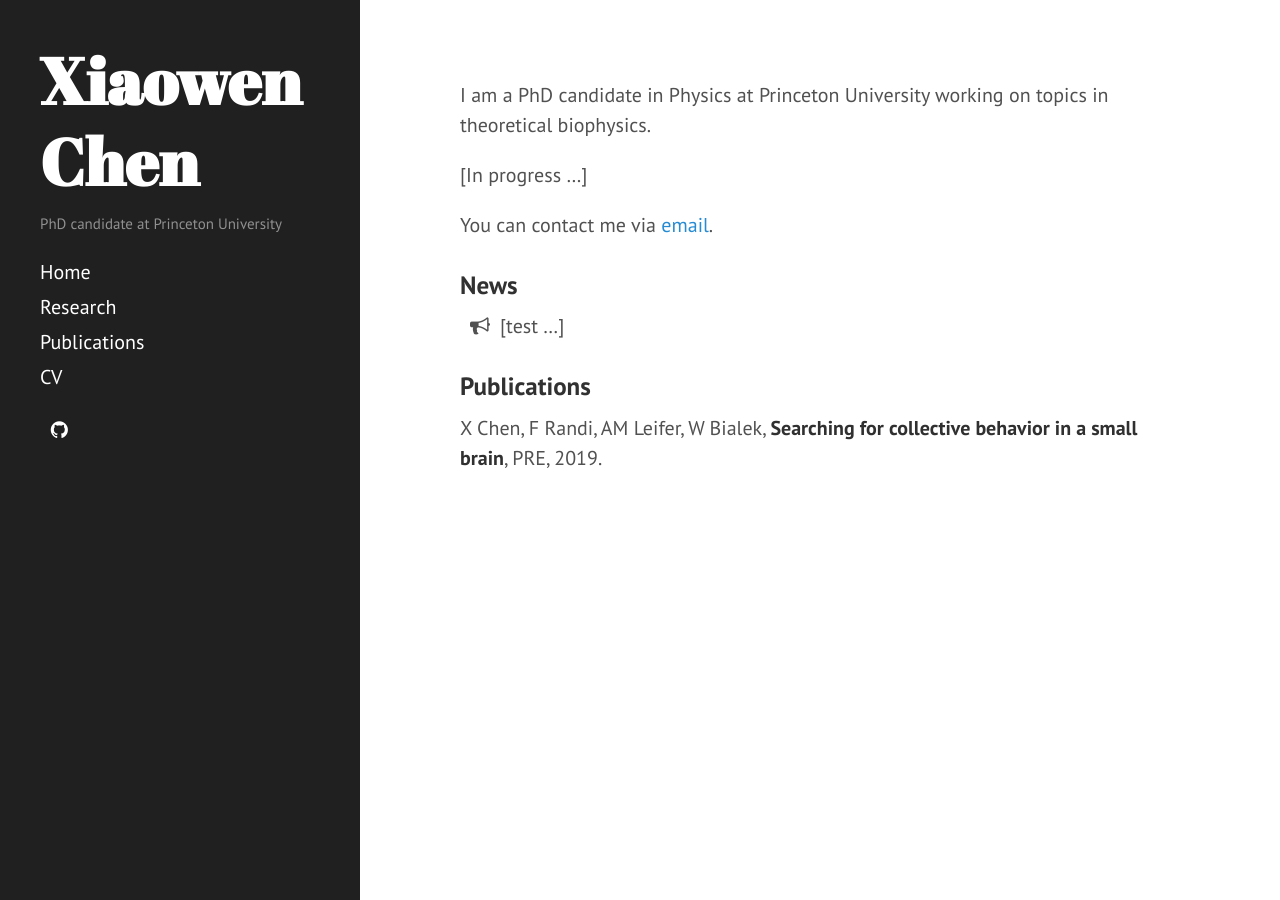
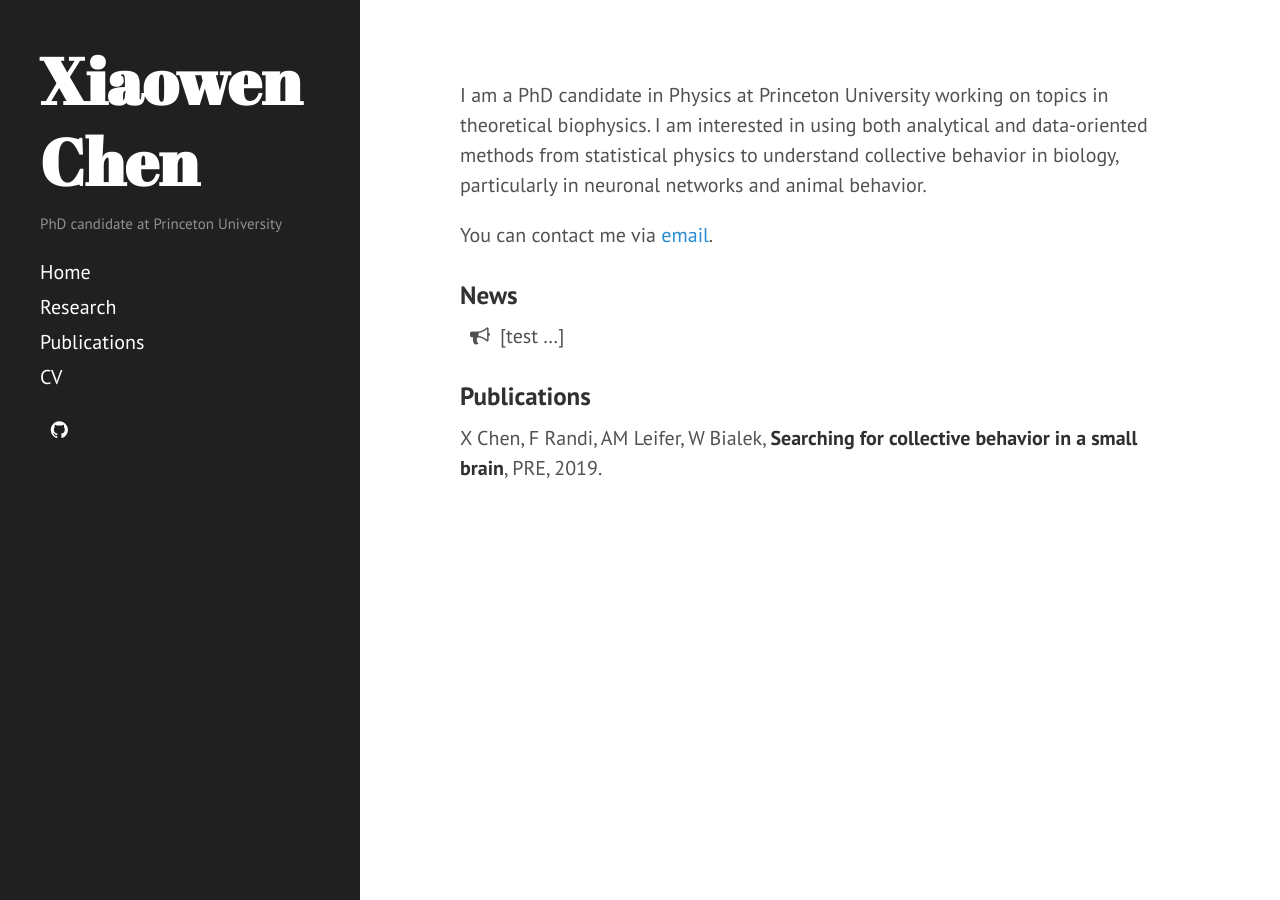
Before and after one commit to xiaowen-chen/xiaowen-chen.github.io, a Jekyll site: the page built from index.md, in a window 1280 px wide. Built offline with Jekyll 4.4.1, drawn with Linux system fonts in a browser that asks for light colours; nearby versions of some CDN libraries; a style sheet for code colours, icons or effects is not loaded.

Commit message:
modified index.md

```diff
--- a/index.md
+++ b/index.md
@@ -4,9 +4,7 @@ title: Home
 order: 1
 ---
 
-I am a PhD candidate in Physics at Princeton University working on topics in theoretical biophysics.
-
-[In progress ...]
+I am a PhD candidate in Physics at Princeton University working on topics in theoretical biophysics. I am interested in using both analytical and data-oriented methods from statistical physics to understand collective behavior in biology, particularly in neuronal networks and animal behavior.
 
 You can contact me via [email](mailto:xiaowenc@princeton.edu).
 
```
